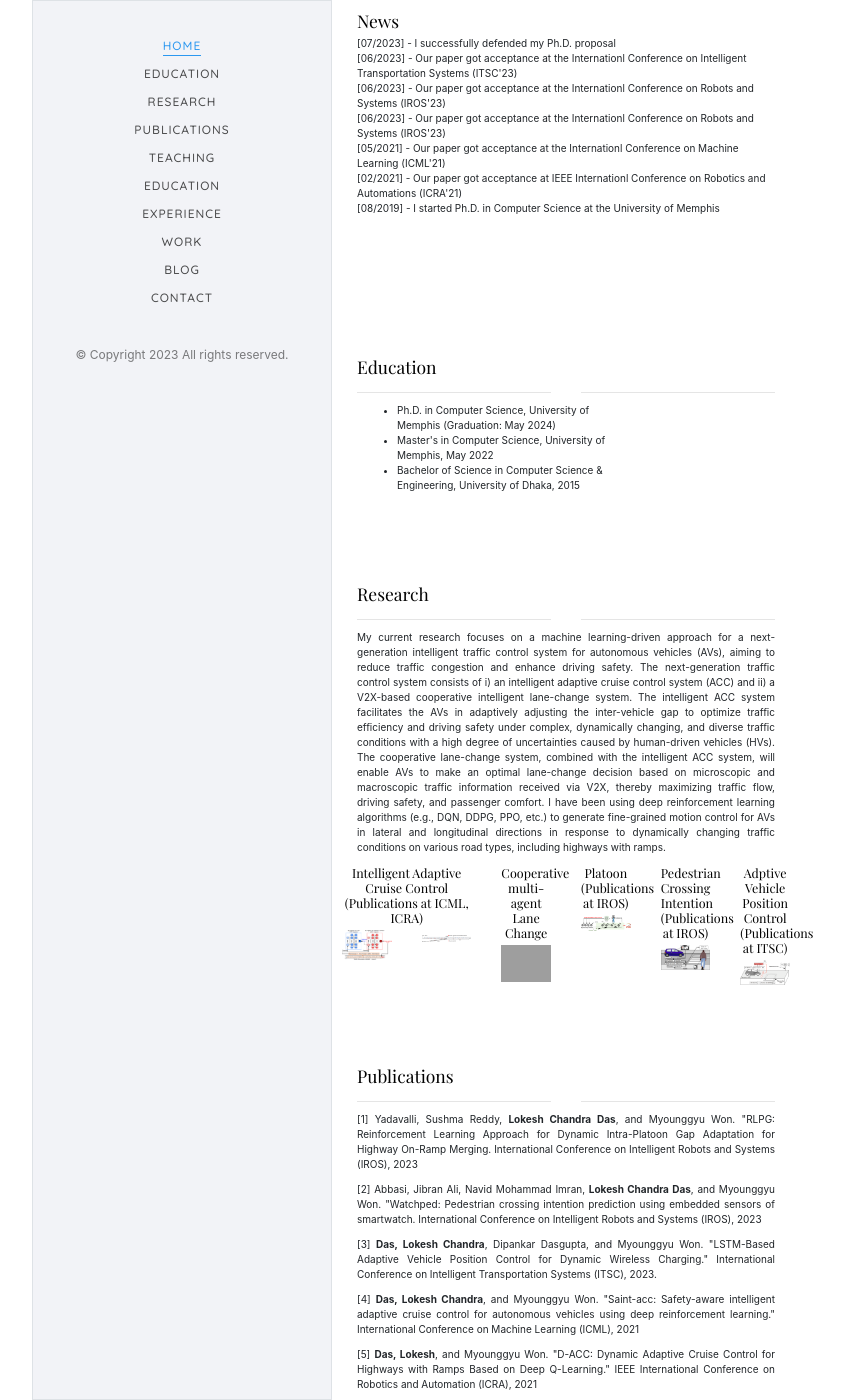
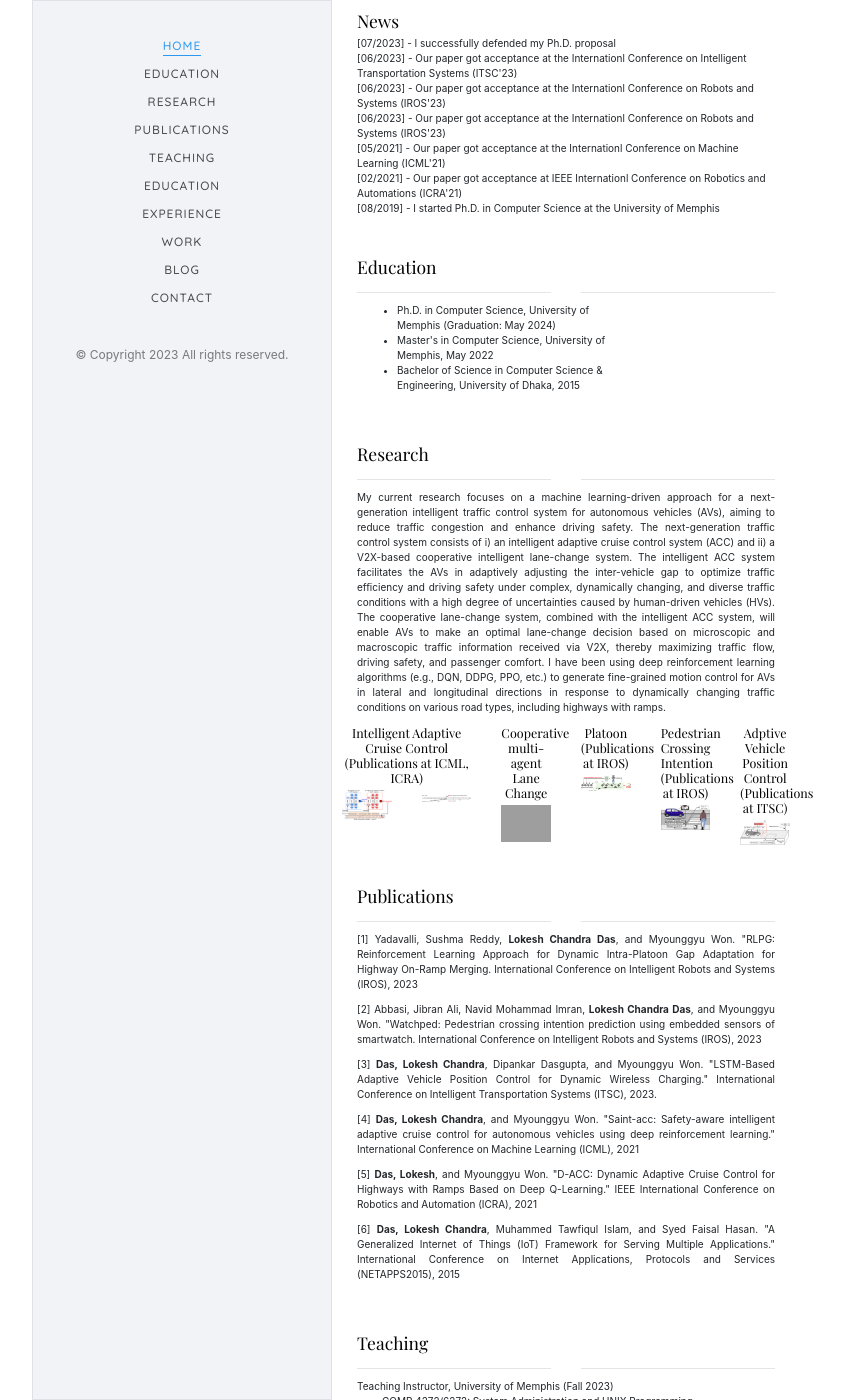
Before and after one commit to lokesh-c-das/lokesh-c-das.github.io, a Jekyll site: the page built from index.md, in a window 1280 px wide and 1400 px high, scrolled down 785 px. Shown: the whole window, without its empty margins (224-1068 px from the left). Built offline with Jekyll 4.4.1, drawn with Linux system fonts in a browser that asks for light colours; some web fonts are replaced; grey boxes are pictures that could not be loaded.

Commit message:
code updated

```diff
--- a/assets/css/style.css
+++ b/assets/css/style.css
@@ -235,7 +235,7 @@
   background: #fff no-repeat center center;
   width: 100%;
   float: left;
-  margin-bottom: 10em;
+  margin-bottom: 2em;
   clear: both; }
   #colorlib-hero .flexslider {
     border: none;
@@ -381,8 +381,8 @@
 .colorlib-services,
 .colorlib-research,
 .colorlib-contact {
-  padding-top: 4em;
-  padding-bottom: 4em;
+  padding-top: 2em;
+  padding-bottom: 2em;
   clear: both;
   width: 100%;
   display: block; }
```
